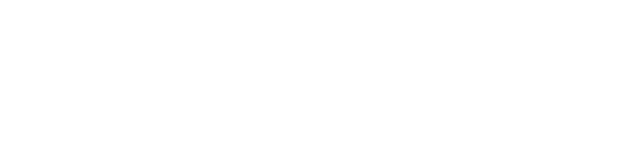
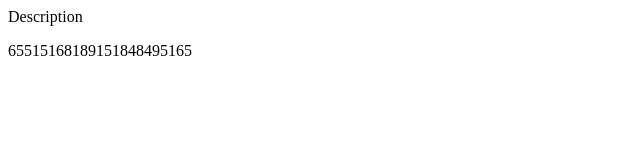
Before and after one commit to Ariane05-hu/Ariane, a plain HTML site: page index.html in a window 1280 px wide. Shown: the whole page, without its empty margins (0-640 px from the left). Drawn offline with Linux system fonts and the light colour scheme.

Commit message:
mise en place de la section description

```diff
--- a/index.html
+++ b/index.html
@@ -7,6 +7,7 @@
     <link rel="stylesheet" href="style.css">
 </head>
 <body>
-
+    <section>Description</section>
+    <p>65515168189151848495165</p>
 </body>
 </html>
```
